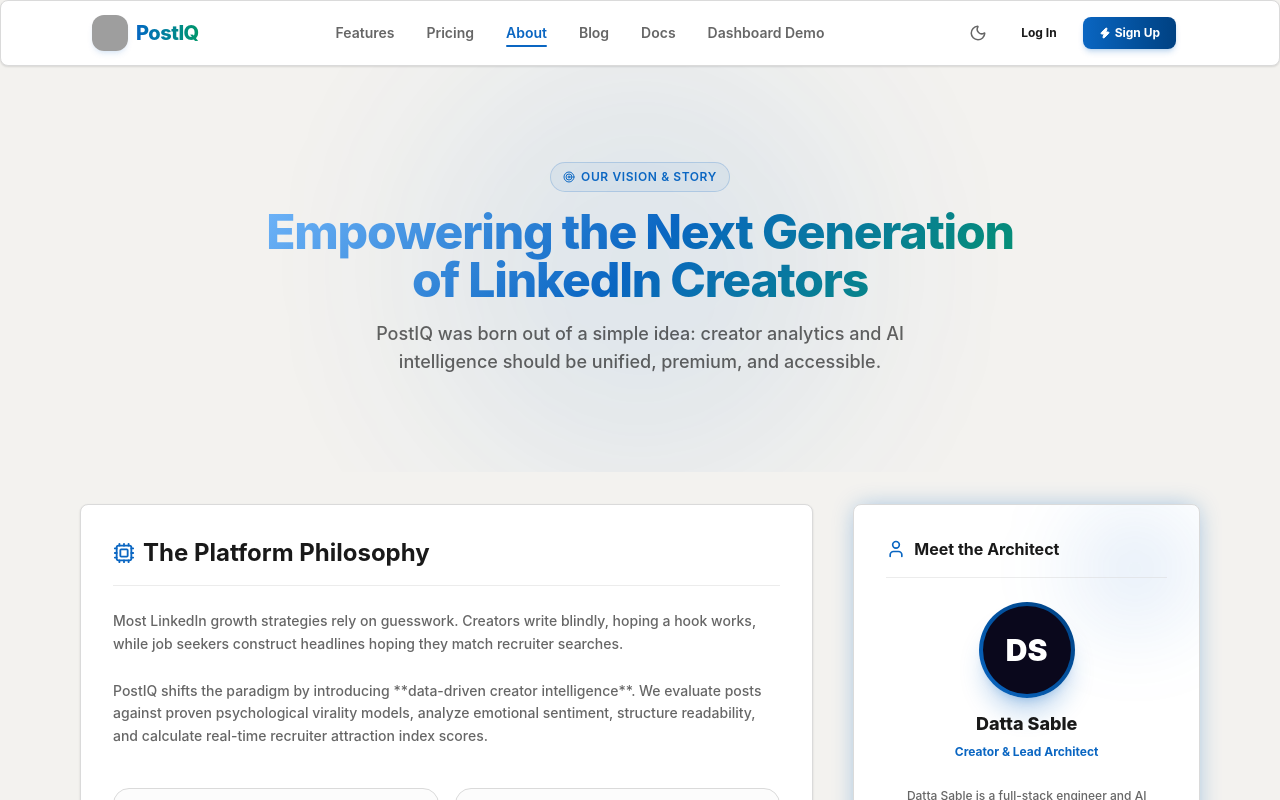
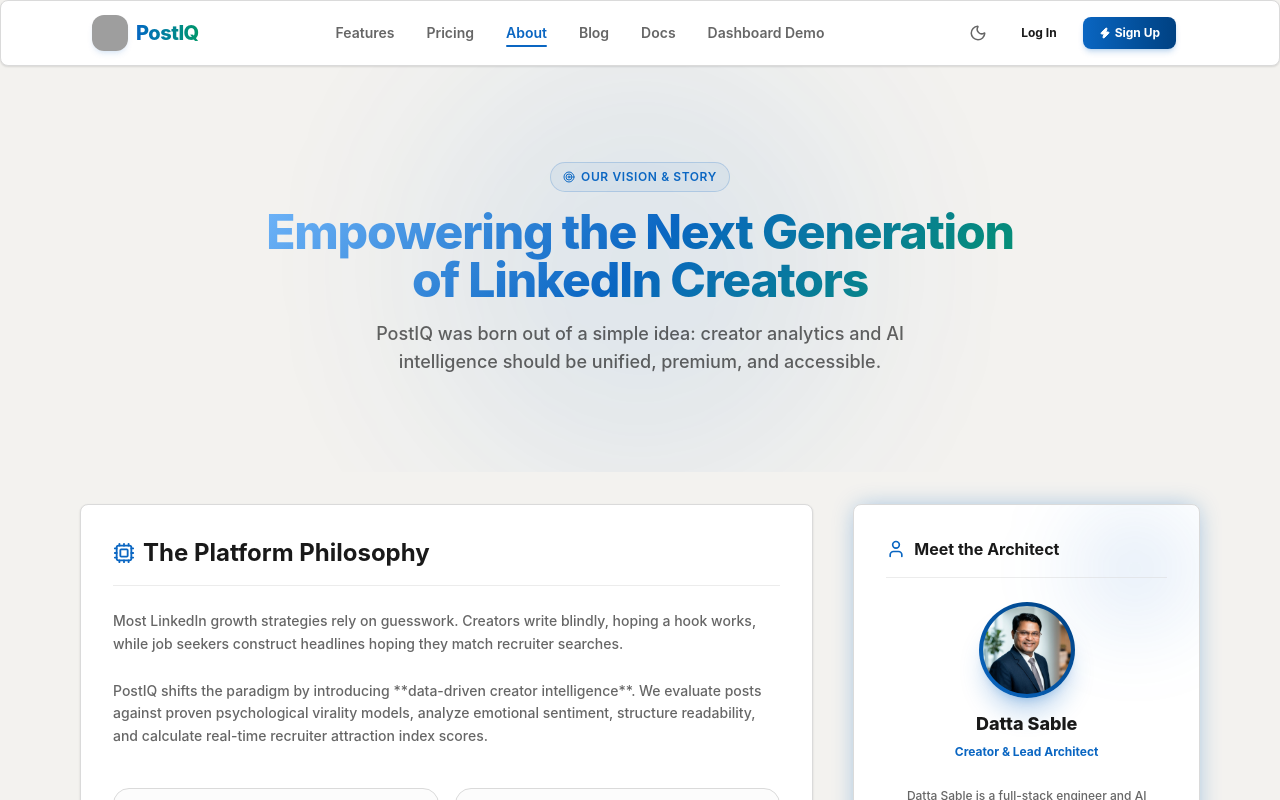
Before and after one commit to Nexdial-io/postiq, a Next.js app: page /about in a window 1280 px wide. Shown: the top 800 px of the page. Built offline with nearby package versions, Linux system fonts and the light colour scheme; grey boxes are pictures that could not be loaded.

Commit message:
feat: set author.png for Datta Sable avatar and update About page Meet the Architect card

```diff
--- a/src/app/about/page.tsx
+++ b/src/app/about/page.tsx
@@ -98,10 +98,8 @@
 
               {/* Creator Mock Avatar */}
               <div className="flex flex-col items-center text-center space-y-3">
-                <div className="w-24 h-24 rounded-full bg-gradient-to-tr from-brand-purple to-brand-indigo p-1 shadow-xl shadow-brand-purple/25">
-                  <div className="w-full h-full rounded-full bg-[#0a081c] flex items-center justify-center text-3xl font-black text-white">
-                    DS
-                  </div>
+                <div className="w-24 h-24 rounded-full bg-gradient-to-tr from-brand-purple to-brand-indigo p-1 shadow-xl shadow-brand-purple/25 overflow-hidden flex items-center justify-center">
+                  <img src="/author.png" alt="Datta Sable" className="w-full h-full rounded-full object-cover" />
                 </div>
                 <div>
                   <h4 className="font-extrabold text-lg text-zinc-900 dark:text-white">Datta Sable</h4>
--- a/src/lib/db.ts
+++ b/src/lib/db.ts
@@ -178,7 +178,7 @@
     id: "user-datta",
     name: "Datta Sable",
     headline: "Founder @ Nexdial & PostIQ | Lead Architect | SaaS Growth Strategist",
-    avatarUrl: "",
+    avatarUrl: "/author.png",
     bannerUrl: "gradient:bg-gradient-to-r from-purple-800 via-indigo-900 to-black",
     profileScore: 99,
     contentScore: 98,
```
Also changed, not shown: public/author.png (added).
